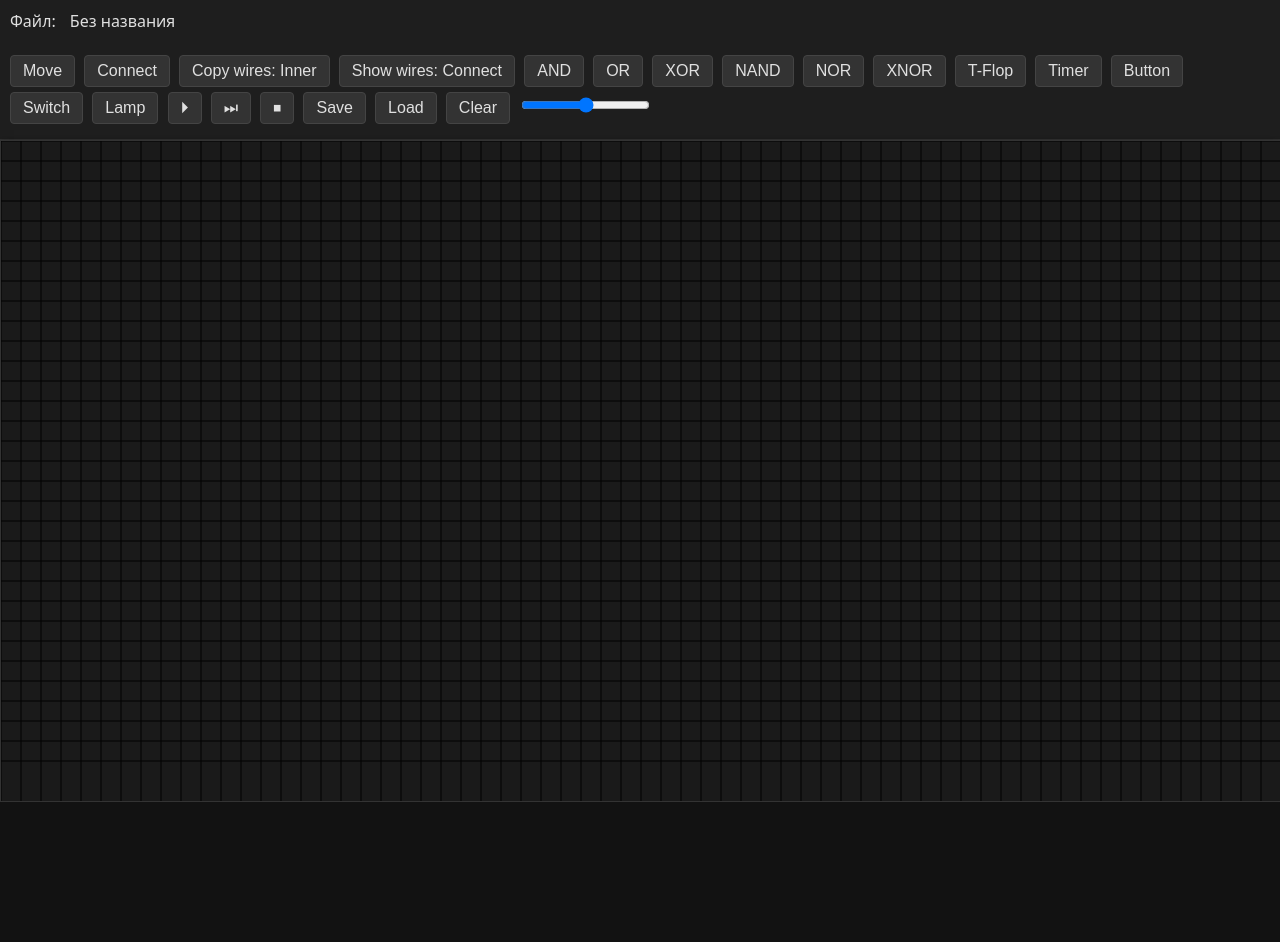
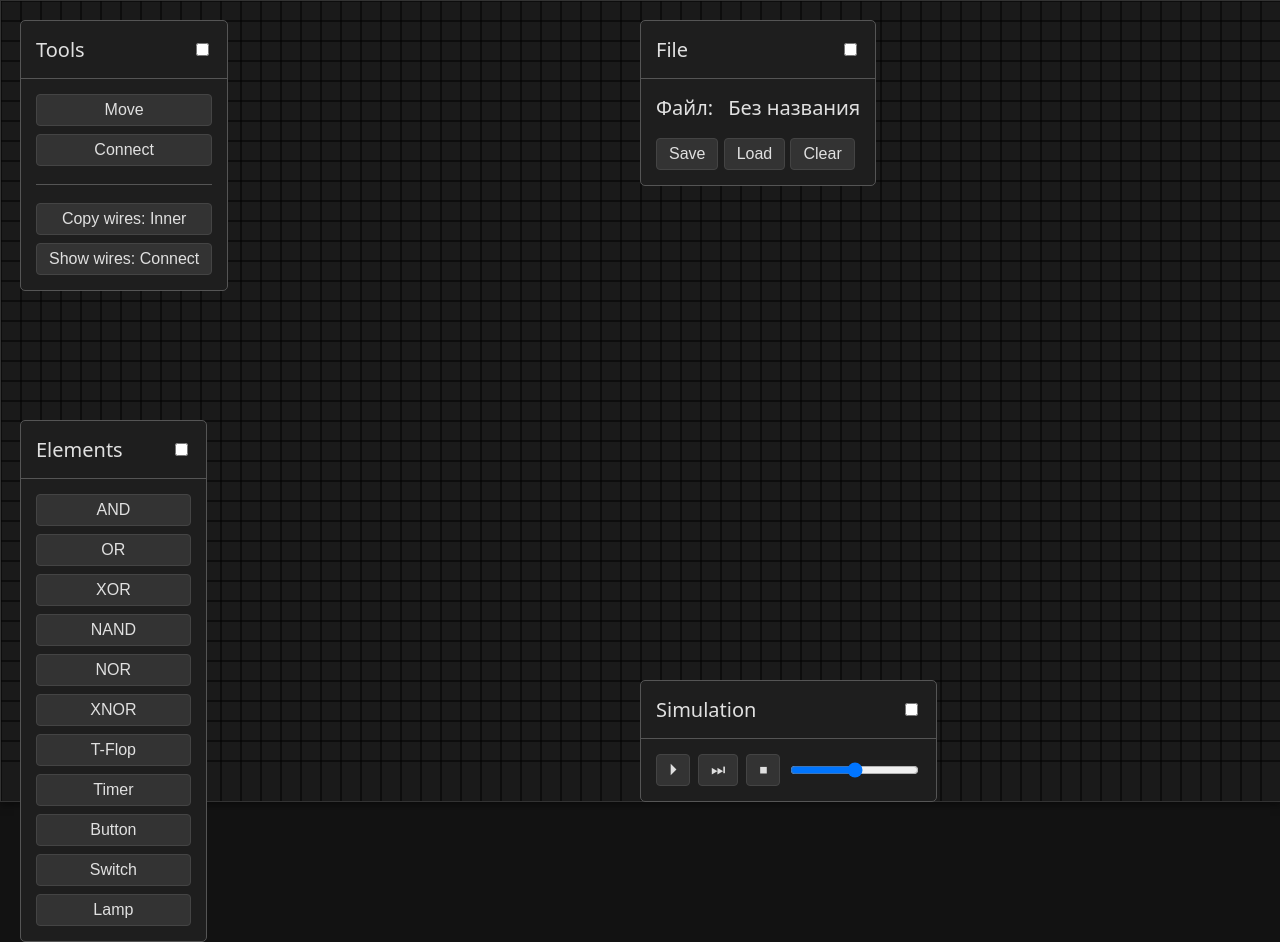
Before and after one commit to C0FFiN-prod/wasm_logic, a website built with Vite: page index.html in a window 1280 px wide. Before the commit the page ends 802 px from the top, so only its background shows below. Built offline with nearby package versions, Linux system fonts and the light colour scheme.

Commit message:
Modified UI

```diff
--- a/index.html
+++ b/index.html
@@ -9,12 +9,29 @@
 
 <body>
     <div class="tip" id="tip"></div>
-    <header id="toolbar">
-        <div>Файл: <span id="filename-display">Без названия</span></div><br>
+
+
+
+    <div class="floating-menu" id="fm-tools" style="left: 20px; top: 20px;">
+        <div class="floating-menu-header">
+            <span>Tools</span>
+            <input type="checkbox" id="fm-tools-toggle">
+        </div>
+        <div class="floating-menu-container flex col">
             <button id="tool-move" class="tool-button active">Move</button>
             <button id="tool-connect" class="tool-button">Connect</button>
+            <hr>
             <button id="copy-wires-mode-btn" class="tool-button">Copy wires: Inner</button>
             <button id="show-wires-mode-btn" class="tool-button">Show wires: Connect</button>
+        </div>
+    </div>
+
+    <div class="floating-menu" id="fm-elements" style="left: 20px; top: 420px;">
+        <div class="floating-menu-header">
+            <span>Elements</span>
+            <input type="checkbox" id="fm-elements-toggle">
+        </div>
+        <div class="floating-menu-container flex col justify">
             <button id="add-and">AND</button>
             <button id="add-or">OR</button>
             <button id="add-xor">XOR</button>
@@ -26,16 +43,37 @@
             <button id="add-button">Button</button>
             <button id="add-switch">Switch</button>
             <button id="add-output">Lamp</button>
+        </div>
+    </div>
+
+    <div class="floating-menu" id="fm-file"  style="left: 50%; top: 20px;">
+        <div class="floating-menu-header">
+            <span>File</span>
+            <input type="checkbox" id="fm-file-toggle">
+        </div>
+        <div class="floating-menu-container flex col gap-3">
+            <div>Файл: <span id="filename-display">Без названия</span></div>
+            <div>
+                <button id="save-scheme">Save</button>
+                <button id="load-scheme">Load</button>
+                <button id="clear-canvas">Clear</button>
+            </div>
+        </div>
+    </div>
+
+    <div class="floating-menu" id="fm-sim"  style="left: 50%; top: 85%;">
+        <div class="floating-menu-header">
+            <span>Simulation</span>
+            <input type="checkbox" id="fm-sim-toggle">
+        </div>
+        <div class="floating-menu-container">
             <button id="start-sim">⏵</button>
             <button id="step-sim">⏭</button>
             <button id="stop-sim">⏹</button>
-        <button id="save-scheme">Save</button>
-        <button id="load-scheme">Load</button>
-        <button id="clear-canvas">Clear</button>
             <input type="range" id="speed-sim" min="1" max="1000"></button>
-    </header>
+        </div>
+    </div>
     <canvas id="circuit-canvas"></canvas>
-
     <input type="file" id="file-input" style="display:none" />
     <script type="module" src="src/consts.ts"></script>
     <script type="module" src="src/logic.ts"></script>
--- a/src/main.ts
+++ b/src/main.ts
@@ -46,6 +46,34 @@ window.onload = (() => {
   setupEvent('save-scheme', 'onclick', fileIO.save);
   setupEvent('load-scheme', 'onclick', fileIO.load);
 
+  const floatingMenus = document.querySelectorAll(".floating-menu") as NodeListOf<HTMLElement>;
+  for (const floatingMenu of floatingMenus) {
+    const header = floatingMenu.querySelector(".floating-menu-header") as HTMLElement;
+    header?.addEventListener('mousedown', (e) => {
+      floatingMenu.toggleAttribute("dragging", true);
+    });
+    header?.addEventListener('mouseup', (e) => {
+      floatingMenu.toggleAttribute("dragging", false);
+    });
+    header?.addEventListener('mouseout', (e) => {
+      floatingMenu.toggleAttribute("dragging", false);
+    });
+    header?.addEventListener('mousemove', ({ movementX, movementY }) => {
+      if (floatingMenu.hasAttribute("dragging")) {
+        const getStyle = window.getComputedStyle(floatingMenu);
+        const x = parseInt(getStyle.left) + movementX;
+        const y = parseInt(getStyle.top) + movementY;
+        floatingMenu.style.left = `${x}px`;
+        floatingMenu.style.top = `${y}px`;
+      }
+    });
+    const getStyle = window.getComputedStyle(floatingMenu);
+    const x = parseInt(getStyle.left);
+    const y = parseInt(getStyle.top);
+    floatingMenu.style.left = `${x}px`;
+    floatingMenu.style.top = `${y}px`;
+  }
+
   // Ctrl+S обработчик
   document.addEventListener('keydown', (e) => {
     if ((e.ctrlKey || e.metaKey) && e.key.toLowerCase() === 's') {
@@ -70,20 +98,6 @@ function optimizedStep() {
   circuit.step();
   requestAnimationFrame(draw);
 }
-
-
-
-
-
-
-
-
-// === Выбор ===
-
-
-
-
-
 
 function clearCanvas() {
   if (confirm('Вы уверены, что хотите очистить холст?')) {
--- a/style.css
+++ b/style.css
@@ -31,9 +31,7 @@ header {
     border-color: #777;
 }
 
-#toolbar button {
-    margin-right: 5px;
-    margin-bottom: 5px;
+button {
     padding: 6px 12px;
     font-size: 16px;
     background-color: #333;
@@ -62,7 +60,7 @@ header {
     display: inline-block;
     margin-left: 10px;
     cursor: pointer;
-    font-size: 16px;
+    font-size: 20px;
     color: #e0e0e0;
     padding: 0;
     margin-bottom: 1px;
@@ -72,7 +70,7 @@ header {
 #filename-input {
     display: inline-block;
     margin-left: 10px;
-    font-size: 16px;
+    font-size: 20px;
     background: transparent;
     color: #e0e0e0;
     border: none;
@@ -81,3 +79,85 @@ header {
     padding: 0;
     font-family: var(--font-family);
 }
+
+hr {
+    border: none;
+    height: 1px;
+    background-color: #555;
+}
+
+.floating-menu {
+    position: absolute;
+    padding: 0;
+    background: #1e1e1e;
+    border: 1px solid #555;
+    border-radius: 5px;
+    font-size: 20px;
+    font-family: var(--font-family);
+}
+
+.floating-menu-header,
+.floating-menu-container {
+    padding: 15px;
+    display: flex;
+}
+
+.floating-menu-header {
+    gap: 3rem;
+
+}
+
+.floating-menu-header>span {
+    width: 100%;
+    display: inline-block;
+}
+
+.floating-menu-header>input[type="checkbox"] {
+
+}
+
+.floating-menu-container {
+    border-top: 1px solid #555;
+    gap: 0.5rem;
+}
+
+.floating-menu-container>hr {
+    width: 100%;
+    height: 1px;
+}
+
+.flex {
+    display: flex;
+}
+
+.row {
+    flex-direction: row;
+}
+
+.col {
+    flex-direction: column;
+}
+
+.justify {
+    justify-content: center;
+}
+
+.gap-0 {
+    gap: 0;
+}
+
+.gap-1 {
+    gap: 0.25rem;
+}
+
+.gap-3 {
+    gap: 1rem;
+}
+
+.gap-5 {
+    gap: 3rem;
+}
+
+.text-center {
+    text-align: center;
+}
```
Lines whose indentation alone changed are shown as unchanged.
